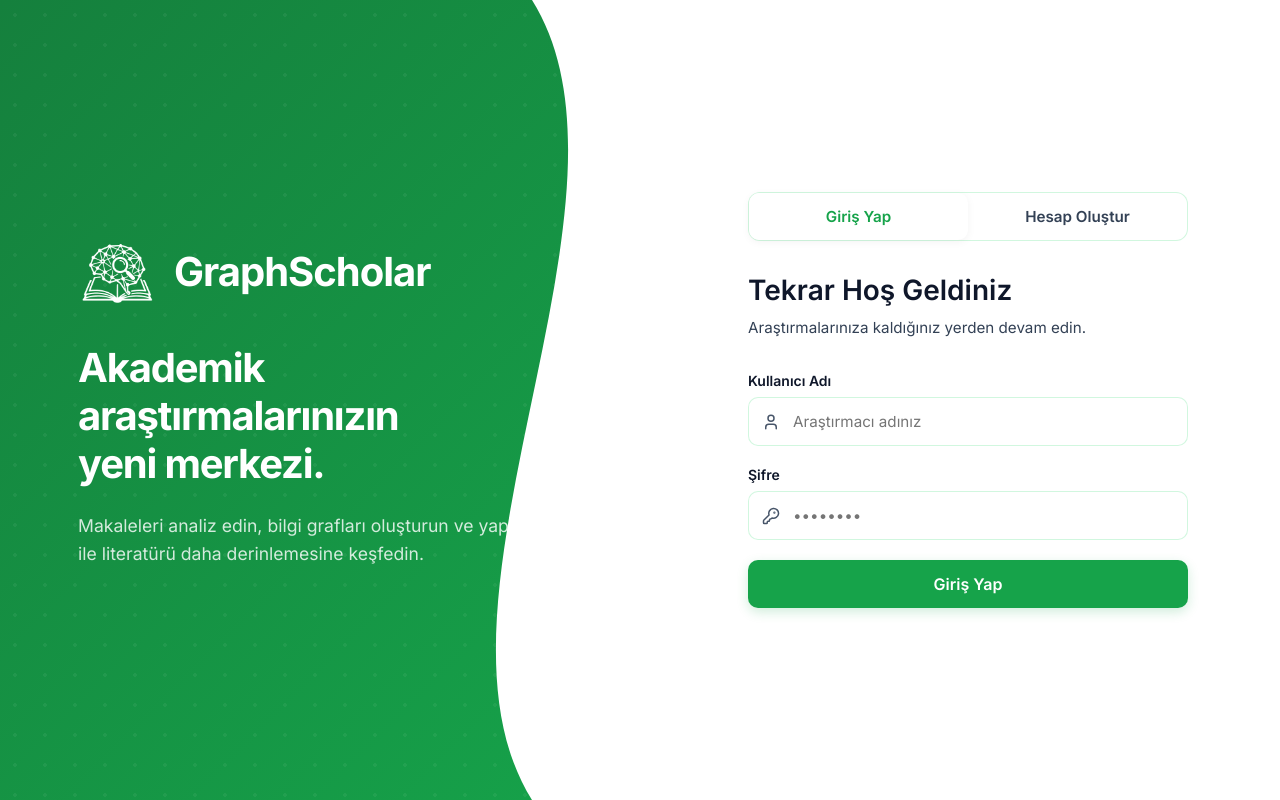
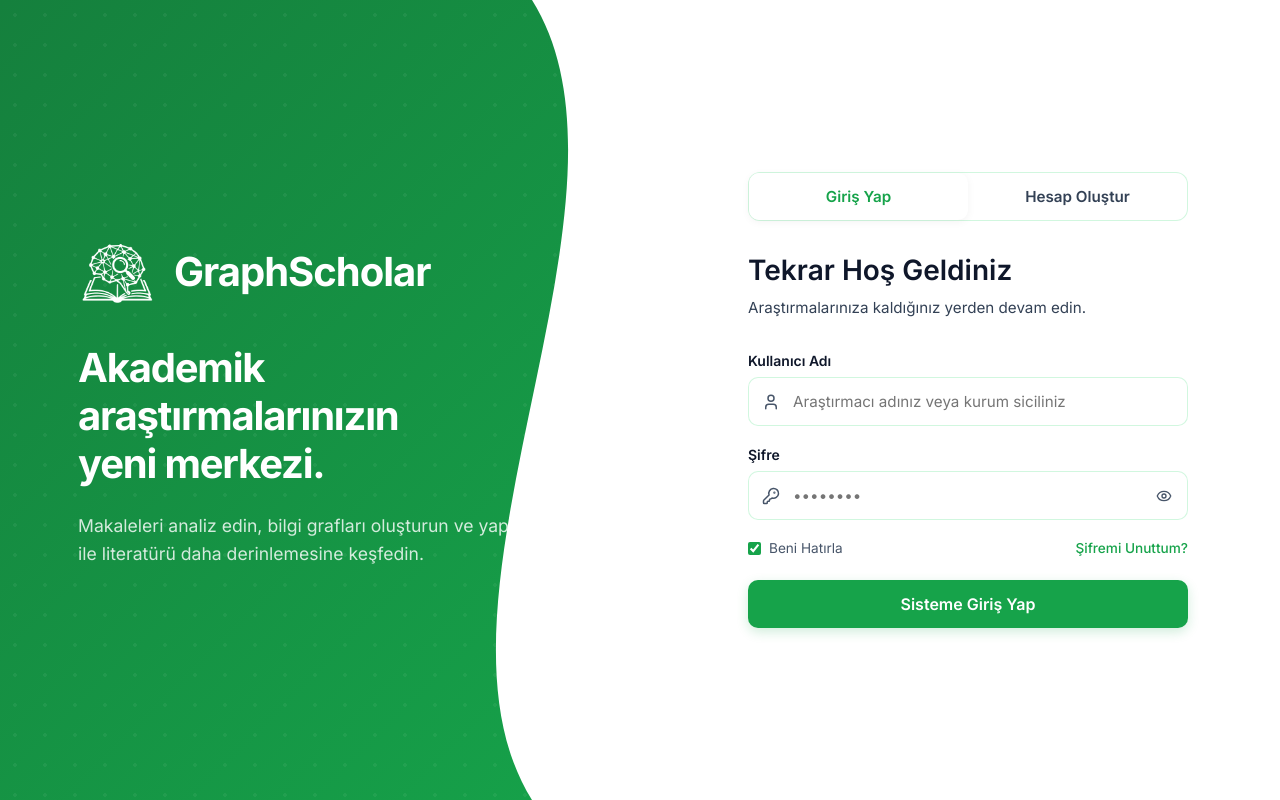
Before and after one commit to sibhelia/GraphScholar, a React (Vite) app in the folder frontend/: page / in a window 1280 px wide. Built offline with nearby package versions, Linux system fonts and the light colour scheme; no server answers.

Commit message:
feat: implement frontend foundation with ConversationSidebar, Topbar, and base application components

```diff
--- a/frontend/src/components/AuthView.jsx
+++ b/frontend/src/components/AuthView.jsx
@@ -1,19 +1,27 @@
 import React, { useState } from 'react';
 import { useAuth } from '../contexts/AuthContext';
-import { Mail, KeyRound, Loader2, Network, User } from 'lucide-react';
+import { Mail, KeyRound, Loader2, User, Eye, EyeOff } from 'lucide-react';
 
 const AuthView = () => {
     const { login, register } = useAuth();
     const [activeTab, setActiveTab] = useState('login'); // 'login' | 'register'
     const [username, setUsername] = useState('');
     const [password, setPassword] = useState('');
+    const [showPassword, setShowPassword] = useState(false);
+    const [rememberMe, setRememberMe] = useState(true);
     const [error, setError] = useState('');
     const [loading, setLoading] = useState(false);
 
     const handleSubmit = async (e) => {
         e.preventDefault();
+
         if (!username || !password) {
             setError('Kullanıcı adı ve şifre gereklidir.');
+            return;
+        }
+
+        if (activeTab === 'register' && password.length < 6) {
+            setError('Şifreniz en az 6 karakter uzunluğunda olmalıdır.');
             return;
         }
 
@@ -23,11 +31,13 @@ const AuthView = () => {
         try {
             if (activeTab === 'login') {
                 await login(username, password);
+                // Remember me mantığı lokalde JWT'nin ömrüyle ayarlanabilir
+                // Şu an standart olarak JWT kullanılıyor.
             } else {
                 await register(username, password);
             }
         } catch (err) {
-            setError(err.response?.data?.detail || 'Bir hata oluştu. Lütfen tekrar deneyin.');
+            setError(err.response?.data?.detail || 'Giriş bilgileri hatalı veya sunucuya ulaşılamıyor.');
         } finally {
             setLoading(false);
         }
@@ -71,12 +81,14 @@ const AuthView = () => {
 
                     <div className="auth-tabs">
                         <button
+                            type="button"
                             className={`auth-tab ${activeTab === 'login' ? 'active' : ''}`}
                             onClick={() => { setActiveTab('login'); setError(''); }}
                         >
                             Giriş Yap
                         </button>
                         <button
+                            type="button"
                             className={`auth-tab ${activeTab === 'register' ? 'active' : ''}`}
                             onClick={() => { setActiveTab('register'); setError(''); }}
                         >
@@ -89,7 +101,7 @@ const AuthView = () => {
                         <p className="auth-subtitle">
                             {activeTab === 'login'
                                 ? 'Araştırmalarınıza kaldığınız yerden devam edin.'
-                                : 'Ücretsiz bir hesap oluşturarak platformu keşfetmeye başlayın.'}
+                                : 'Kurumsal hesabınızı oluşturarak platformu keşfetmeye başlayın.'}
                         </p>
 
                         <form onSubmit={handleSubmit} className="auth-form-modern">
@@ -109,7 +121,7 @@ const AuthView = () => {
                                         required
                                         value={username}
                                         onChange={(e) => setUsername(e.target.value)}
-                                        placeholder="Araştırmacı adınız"
+                                        placeholder="Araştırmacı adınız veya kurum siciliniz"
                                     />
                                 </div>
                             </div>
@@ -119,17 +131,41 @@ const AuthView = () => {
                                 <div className="input-wrapper-modern">
                                     <KeyRound size={18} />
                                     <input
-                                        type="password"
+                                        type={showPassword ? "text" : "password"}
                                         required
                                         value={password}
                                         onChange={(e) => setPassword(e.target.value)}
                                         placeholder="••••••••"
                                     />
+                                    <button
+                                        type="button"
+                                        className="password-toggle-btn"
+                                        onClick={() => setShowPassword(!showPassword)}
+                                    >
+                                        {showPassword ? <EyeOff size={16} /> : <Eye size={16} />}
+                                    </button>
                                 </div>
+                                {activeTab === 'register' && (
+                                    <div className="password-hint">Şifreniz en az 6 karakter olmalıdır.</div>
+                                )}
                             </div>
 
+                            {activeTab === 'login' && (
+                                <div className="auth-form-options">
+                                    <label className="remember-me">
+                                        <input
+                                            type="checkbox"
+                                            checked={rememberMe}
+                                            onChange={(e) => setRememberMe(e.target.checked)}
+                                        />
+                                        <span>Beni Hatırla</span>
+                                    </label>
+                                    <a href="#" className="forgot-password" onClick={(e) => e.preventDefault()}>Şifremi Unuttum?</a>
+                                </div>
+                            )}
+
                             <button type="submit" className="auth-submit-btn-modern" disabled={loading}>
-                                {loading ? <Loader2 className="spin" size={20} /> : (activeTab === 'login' ? 'Giriş Yap' : 'Kayıt Ol')}
+                                {loading ? <Loader2 className="spin" size={20} /> : (activeTab === 'login' ? 'Sisteme Giriş Yap' : 'Kaydı Tamamla')}
                             </button>
                         </form>
                     </div>
--- a/frontend/src/components/ConversationSidebar.jsx
+++ b/frontend/src/components/ConversationSidebar.jsx
@@ -104,25 +104,26 @@ const ConversationSidebar = ({
                 })}
             </div>
 
-            <div className="conversation-sidebar-bottom" style={{ padding: '16px', borderTop: '1px solid var(--border-color)', marginTop: 'auto' }}>
-                <div style={{ display: 'flex', alignItems: 'center', justifyContent: 'space-between' }}>
-                    <div style={{ display: 'flex', alignItems: 'center', gap: '8px' }}>
-                        <div style={{ width: '32px', height: '32px', borderRadius: '50%', backgroundColor: 'var(--green)', color: 'white', display: 'flex', alignItems: 'center', justifyContent: 'center', fontWeight: 'bold' }}>
+            <div className="sidebar-user-card" style={{ marginTop: 'auto' }}>
+                <div className="user-card-avatar">
                     {user?.username?.[0]?.toUpperCase() || 'U'}
                 </div>
-                        <span style={{ fontSize: '0.875rem', fontWeight: '500', color: 'var(--text-primary)' }}>{user?.username || 'Kullanıcı'}</span>
+                <div className="user-card-info">
+                    <span className="user-card-name" title={user?.username || 'Kullanıcı'}>
+                        {user?.username || 'Kullanıcı'}
+                    </span>
+                    <span className="user-card-role">Araştırmacı</span>
                 </div>
                 <button
+                    className="user-card-logout"
                     onClick={() => {
                         localStorage.removeItem('graphscholar_token');
                         window.location.reload();
                     }}
-                        style={{ background: 'none', border: 'none', cursor: 'pointer', color: 'var(--text-muted)' }}
                     title="Çıkış Yap"
                 >
-                        <svg width="16" height="16" viewBox="0 0 24 24" fill="none" stroke="currentColor" strokeWidth="2" strokeLinecap="round" strokeLinejoin="round"><path d="M9 21H5a2 2 0 0 1-2-2V5a2 2 0 0 1 2-2h4"></path><polyline points="16 17 21 12 16 7"></polyline><line x1="21" y1="12" x2="9" y2="12"></line></svg>
+                    <svg width="15" height="15" viewBox="0 0 24 24" fill="none" stroke="currentColor" strokeWidth="2.5" strokeLinecap="round" strokeLinejoin="round"><path d="M9 21H5a2 2 0 0 1-2-2V5a2 2 0 0 1 2-2h4"></path><polyline points="16 17 21 12 16 7"></polyline><line x1="21" y1="12" x2="9" y2="12"></line></svg>
                 </button>
-                </div>
             </div>
         </aside>
     );
--- a/frontend/src/components/Topbar.jsx
+++ b/frontend/src/components/Topbar.jsx
@@ -9,6 +9,7 @@ import {
     Share2,
     TrendingUp,
     User,
+    LogOut,
 } from 'lucide-react';
 
 const TAB_TITLES = {
@@ -27,7 +28,7 @@ const NAV_ITEMS = [
     { id: 'analytics', icon: TrendingUp, label: 'Analitik' },
 ];
 
-const Topbar = ({ activeTab, setActiveTab, libraryStats, isUploading = false, uploadStatus = '' }) => {
+const Topbar = ({ activeTab, setActiveTab, libraryStats, isUploading = false, uploadStatus = '', user = null, onLogout = () => {} }) => {
     return (
         <header className="topbar-shell topbar-shell-nav enterprise-topbar">
             <div className="topbar-primary-row enterprise-topbar-row">
@@ -69,14 +70,23 @@ const Topbar = ({ activeTab, setActiveTab, libraryStats, isUploading = false, up
                     >
                         <Bell size={16} />
                     </button>
-                    <div className="topbar-profile enterprise-profile">
-                        <div className="topbar-profile-copy">
-                            <strong>Araştırmacı</strong>
+
+                    <div className="topbar-profile enterprise-profile" style={{ display: 'flex', alignItems: 'center', gap: '12px' }}>
+                        <div className="topbar-profile-copy" style={{ textAlign: 'right' }}>
+                            <strong>{user?.username || 'Araştırmacı'}</strong>
                             <span>Kişisel alan</span>
                         </div>
-                        <div className="topbar-avatar">
+                        <div className="topbar-avatar" style={{ background: 'var(--green-soft)', color: 'var(--green)' }}>
                             <User size={15} />
                         </div>
+                        <button
+                            className="topbar-icon-btn"
+                            onClick={onLogout}
+                            title="Çıkış Yap"
+                            style={{ marginLeft: '4px', color: '#ef4444', background: 'rgba(239, 68, 68, 0.1)' }}
+                        >
+                            <LogOut size={15} />
+                        </button>
                     </div>
                 </div>
             </div>
--- a/frontend/src/index.css
+++ b/frontend/src/index.css
@@ -177,6 +177,7 @@ a {
   overflow-y: auto;
   min-height: 0;
   padding-right: 2px;
+  flex: 1;
 }
 
 .conversation-item {
@@ -2024,3 +2025,143 @@ p {
 .auth-submit-btn-modern:hover { background: var(--green2); }
 .auth-submit-btn-modern:disabled { opacity: 0.7; cursor: not-allowed; }
 .auth-error-banner { display: flex; align-items: center; gap: 10px; background: rgba(239, 68, 68, 0.1); color: #ef4444; padding: 1rem; border-radius: 10px; margin-bottom: 1.5rem; font-size: 0.9rem; font-weight: 500; border: 1px solid rgba(239, 68, 68, 0.2); }
+.password-toggle-btn {
+    position: absolute;
+    right: 12px;
+    top: 50%;
+    transform: translateY(-50%);
+    background: none;
+    border: none;
+    color: #94a3b8;
+    cursor: pointer;
+    display: flex;
+    align-items: center;
+    justify-content: center;
+    padding: 4px;
+}
+.password-toggle-btn:hover {
+    color: var(--green);
+}
+
+.password-hint {
+    font-size: 0.75rem;
+    color: #64748b;
+    margin-top: 4px;
+    margin-left: 4px;
+}
+
+.auth-form-options {
+    display: flex;
+    align-items: center;
+    justify-content: space-between;
+    margin-bottom: 24px;
+    font-size: 0.85rem;
+}
+
+.remember-me {
+    display: flex;
+    align-items: center;
+    gap: 8px;
+    color: #475569;
+    cursor: pointer;
+}
+
+.remember-me input[type="checkbox"] {
+    accent-color: var(--green);
+    cursor: pointer;
+}
+
+.forgot-password {
+    color: var(--green);
+    text-decoration: none;
+    font-weight: 500;
+}
+.forgot-password:hover {
+    text-decoration: underline;
+}
+.password-toggle-btn svg {
+    position: static !important;
+    left: auto !important;
+}
+
+.conversation-sidebar-bottom {
+    padding: 16px;
+    border-top: 1px solid var(--border);
+    margin-top: auto;
+    background: var(--panel);
+}
+
+.sidebar-user-card {
+    display: flex;
+    align-items: center;
+    gap: 12px;
+    padding: 10px;
+    background: var(--bg);
+    border: 1px solid var(--border);
+    border-radius: 12px;
+    transition: all 0.2s ease;
+}
+
+.sidebar-user-card:hover {
+    border-color: var(--green);
+    box-shadow: 0 4px 12px rgba(0, 0, 0, 0.03);
+    transform: translateY(-1px);
+}
+
+.user-card-avatar {
+    width: 36px;
+    height: 36px;
+    border-radius: 10px;
+    background: var(--green);
+    color: white;
+    display: flex;
+    align-items: center;
+    justify-content: center;
+    font-weight: 700;
+    font-size: 1rem;
+    flex-shrink: 0;
+    box-shadow: 0 2px 8px rgba(22, 163, 74, 0.3);
+}
+
+.user-card-info {
+    display: flex;
+    flex-direction: column;
+    justify-content: center;
+    flex: 1;
+    min-width: 0; /* Ensures text truncation works inside flex */
+}
+
+.user-card-name {
+    font-size: 0.85rem;
+    font-weight: 600;
+    color: var(--text);
+    white-space: nowrap;
+    overflow: hidden;
+    text-overflow: ellipsis;
+    line-height: 1.2;
+}
+
+.user-card-role {
+    font-size: 0.7rem;
+    color: var(--text3);
+    margin-top: 2px;
+}
+
+.user-card-logout {
+    background: none;
+    border: none;
+    color: var(--text3);
+    cursor: pointer;
+    padding: 8px;
+    border-radius: 8px;
+    display: flex;
+    align-items: center;
+    justify-content: center;
+    transition: all 0.2s ease;
+    flex-shrink: 0;
+}
+
+.user-card-logout:hover {
+    background: rgba(239, 68, 68, 0.1);
+    color: #ef4444;
+}
```
Also changed, not shown: frontend/index.html (+8 -0 lines), frontend/src/App.jsx (+53 -29 lines). Lines whose indentation alone changed are shown as unchanged.
